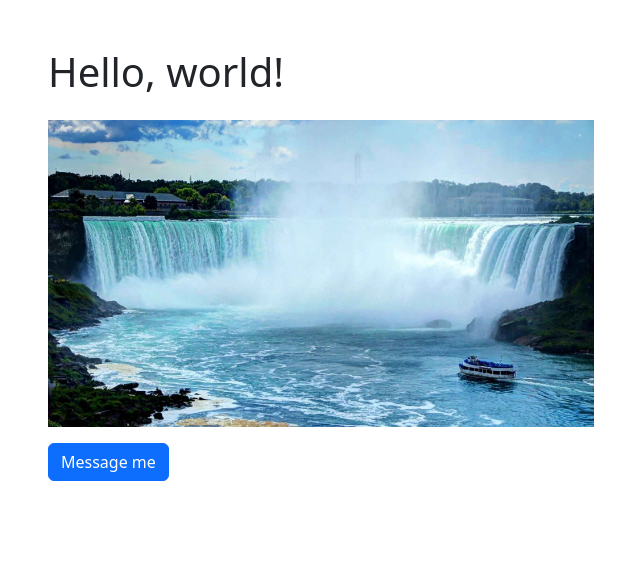
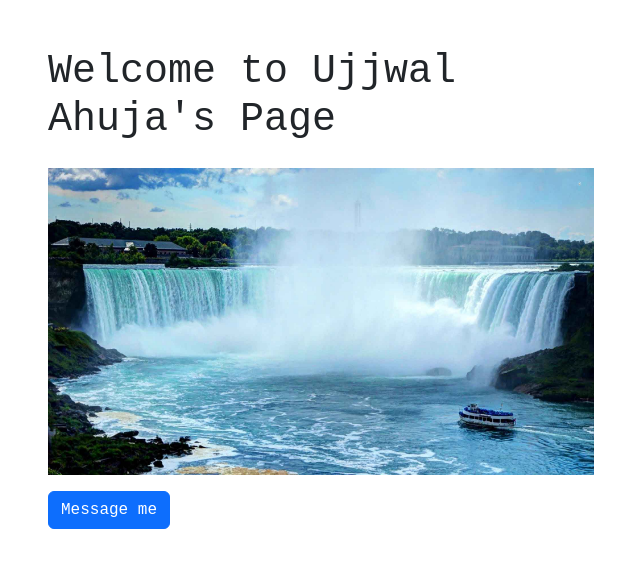
Before and after one commit to ujjwalahuja28/helloworld, a plain HTML site: page index.html in a window 1280 px wide. Shown: the whole page, without its empty margins (319-959 px from the left). Drawn offline with nearby package versions, Linux system fonts and the light colour scheme.

Commit message:
Changes made

```diff
--- a/index.html
+++ b/index.html
@@ -5,6 +5,7 @@
     <meta name="viewport" content="width=device-width, initial-scale=1">
     <title>Bootstrap demo</title>
     <link href="https://cdn.jsdelivr.net/npm/bootstrap@5.3.3/dist/css/bootstrap.min.css" rel="stylesheet" integrity="sha384-QWTKZyjpPEjISv5WaRU9OFeRpok6YctnYmDr5pNlyT2bRjXh0JMhjY6hW+ALEwIH" crossorigin="anonymous">
+    <link href="style.css" rel="stylesheet">
   </head>
   <body>
 
@@ -13,7 +14,7 @@
         <div class="row justify-content-center my-5">
 
             <div class="col-6">
-                <h1>Hello, world!</h1>
+                <h1>Welcome to Ujjwal Ahuja's Page</h1>
                 <img src="image.jpeg" alt="image" class="w-100 my-3">
                 <a href="mailto:john@doe.com" class="btn btn-primary">
                     Message me
--- a/style.css
+++ b/style.css
@@ -0,0 +1,3 @@
+body{
+    font-family: 'Courier New', Courier, monospace;
+}
```
